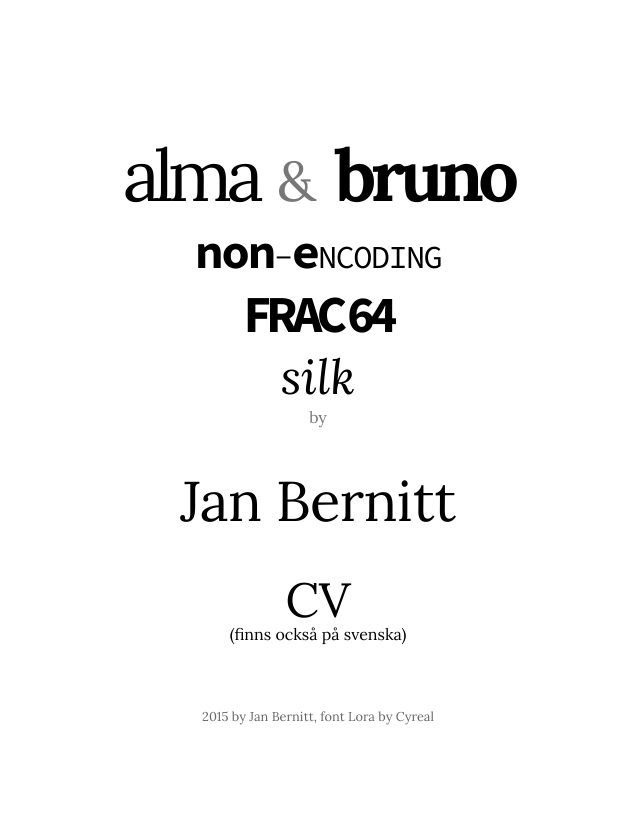
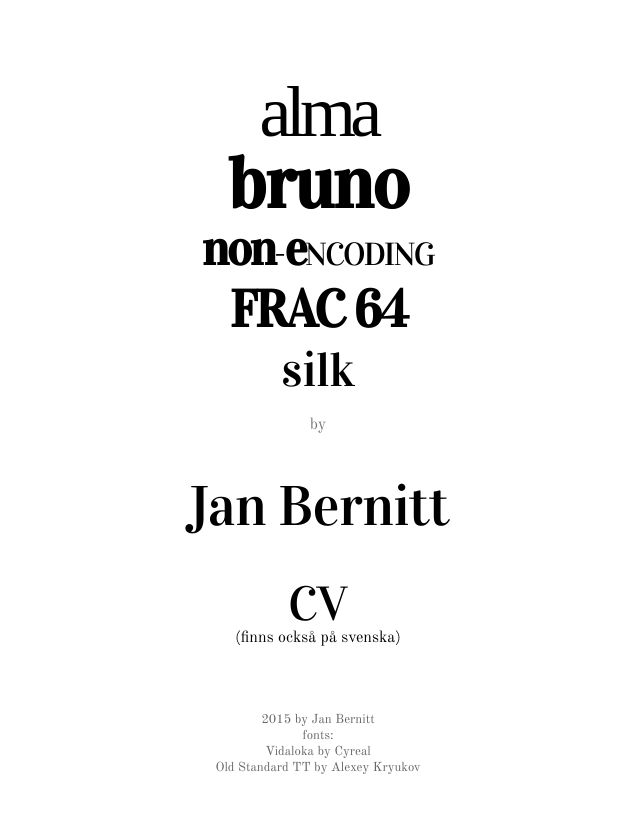
Before and after one commit to jbee/jbee.github.io, a Jekyll site: the page built from index.md, in a window 1280 px wide. Shown: the top 813 px of the page, without its empty margins (322-962 px from the left). Built offline with Jekyll 4.4.1, drawn with Linux system fonts in a browser that asks for light colours; some web fonts are replaced.

Commit message:
new fonts

```diff
--- a/_layouts/default.html
+++ b/_layouts/default.html
@@ -7,6 +7,10 @@
   </head>
   <body>
 		{{content}}
-		<footer>2015 by <a href="mailto:jaanbernitt+jbee.se@gmail.com">Jan Bernitt</a>, font <a href="http://www.cyreal.org/2012/07/lora/">Lora</a> by <a href="http://www.cyreal.org/">Cyreal</a></footer>
+		<footer>2015 by <a href="mailto:jaanbernitt+jbee.se@gmail.com">Jan Bernitt</a><br/>
+		 	fonts:<br>
+ 			<a href="http://www.fontsquirrel.com/fonts/vidaloka">Vidaloka</a> by <a href="http://www.cyreal.org/">Cyreal</a><br/>
+ 			<a href="http://www.fontsquirrel.com/fonts/old-standard-TT">Old Standard TT</a> by <a href="https://plus.google.com/101454393402244194233/about">Alexey Kryukov</a><br/>
+		</footer>
   </body>
 </html>
--- a/index.md
+++ b/index.md
@@ -3,17 +3,20 @@ layout: default
 title: "Jan Bernitt"
 ---
 
-<a href="https://github.com/bruno-lang/alma" class="alma">alma</a> <span class="and">&nbsp;&amp;&nbsp;</span> <a href="http://www.bruno-lang.com/" class="bruno">bruno</a>
-<br/>
-<a href="http://non-encoding.github.io/" class="none">non<small>-</small>e<small>ncoding</small></a>
-<br/>
-<a href="http://frac64.github.io/" class="frac64">FRAC&nbsp;64</a>
-<br/>
-<a href="http://www.silkdi.com/" class="silk">silk</a>
-<br/>
+### <a href="https://github.com/bruno-lang/alma" class="alma">alma</a>
+
+### <a href="http://www.bruno-lang.com/" class="bruno">bruno</a>
+
+### <a href="http://non-encoding.github.io/" class="none">non<small>-</small>e<small>ncoding</small></a>
+
+### <a href="http://frac64.github.io/" class="frac64">FRAC&nbsp;64</a>
+
+### <a href="http://www.silkdi.com/" class="silk">silk</a>
+
 by
 
 # <a href="mailto:jaanbernitt+jbee.se@gmail.com">Jan Bernitt</a>
 
 ## <a href="janbernitt_cv_en.pdf" title="CV in english" lang="en">CV</a>
+
 <a href="janbernitt_cv_sv.pdf" title="CV på svenska" lang="sv">(finns också på svenska)</a>
--- a/jbee.css
+++ b/jbee.css
@@ -1,20 +1,27 @@
-@import url(http://fonts.googleapis.com/css?family=Source+Code+Pro:300,400,600,700);
-@import url(http://fonts.googleapis.com/css?family=Source+Sans+Pro:300,400,600,700,300italic,400italic,600italic,700italic);
-@import url(http://fonts.googleapis.com/css?family=Lora:400,700,400italic,700italic);
-@import url(http://fonts.googleapis.com/css?family=Radley:400italic,400);
+@import url(http://fonts.googleapis.com/css?family=Vidaloka:400italic,400);
+@import url(http://fonts.googleapis.com/css?family=Glass+Antiqua:400italic,400);
+@import url(http://fonts.googleapis.com/css?family=Old+Standard+TT:400italic,400);
+
+/* This are also nice but not used here...
+@import url(http://fonts.googleapis.com/css?family=EB+Garamond:400italic,400);
+@import url(http://fonts.googleapis.com/css?family=Prata:400italic,400);
+*/
 
 body {
-	font-family: Lora;
-	padding: 3cm 0 2cm 0;
+	font-family: "Old Standard TT", serif;
+	padding: 2cm 0 2cm 0;
 	margin: 0 auto;
 	width: 640px;
 	text-align: center;
 	color: #777;
 }
 
-h1 { font-size: 56px; font-weight: 400; letter-spacing: -0.01em; text-align: center; }
-h2 { font-weight: 400; font-size: 48px; padding-bottom: 0; margin-bottom: 0; line-height: 1em; }
+h1 { font-size: 56px; letter-spacing: -0.01em; text-align: center; }
+h2 { font-size: 48px; padding-bottom: 0; margin-bottom: 0; line-height: 1em; }
 h2 + p { margin: 0; }
+h3 { margin: 0; }
+
+h1, h2, h3 { font-family: Vidaloka; font-weight: 400; }
 
 
 footer {
@@ -36,8 +43,6 @@ a:visited {
 }
 
 .silk {
-	font-style: italic;
-	font-weight: 300;
 	font-size: 48px;
 }
 
@@ -45,21 +50,19 @@ a:visited {
 	font-size: 72px;
 	font-family: "Lora";
 	letter-spacing: -0.08em;
-}
-.and {
-	font-size: 56px;
+	line-height: 1em;
 }
 .bruno {
 	font-size: 72px;
 	font-weight: bold;
-	letter-spacing: -0.08em;
+	letter-spacing: -0.02em;
+	line-height: 1em;
 }
 
 .frac64{
-	letter-spacing: -5px;
+	letter-spacing: -2px;
 	font-weight: 700;
 	font-size: 52px;
-	font-family: "Source Sans Pro";
 }
 
 .none{
@@ -67,7 +70,6 @@ a:visited {
 	font-size: 48px;
 	font-weight: bold;
 	letter-spacing: -0.05em;
-	font-family: "Source Code Pro";
 	white-space: nowrap;
 }
 .none small {
@@ -75,20 +77,4 @@ a:visited {
 	text-transform: uppercase;
 	font-weight: normal;
 	letter-spacing: -0.05em;
-	font-family: "Source Code Pro";
 }
-
-.vm {
-	x-background-color: #c3ccd1;
-	x-background-color: #69402e;
-	x-background-image: url(http://www.bruno-lang.com/assets/img/noisy-2.png);
-}
-.vm th {
-	font-weight: normal;
-	letter-spacing: -0.03em;
-	x-color: #fcd937;
-	font-size: 36px;
-}
-.vm td {
-	x-color: #fcd937;
-}
```
